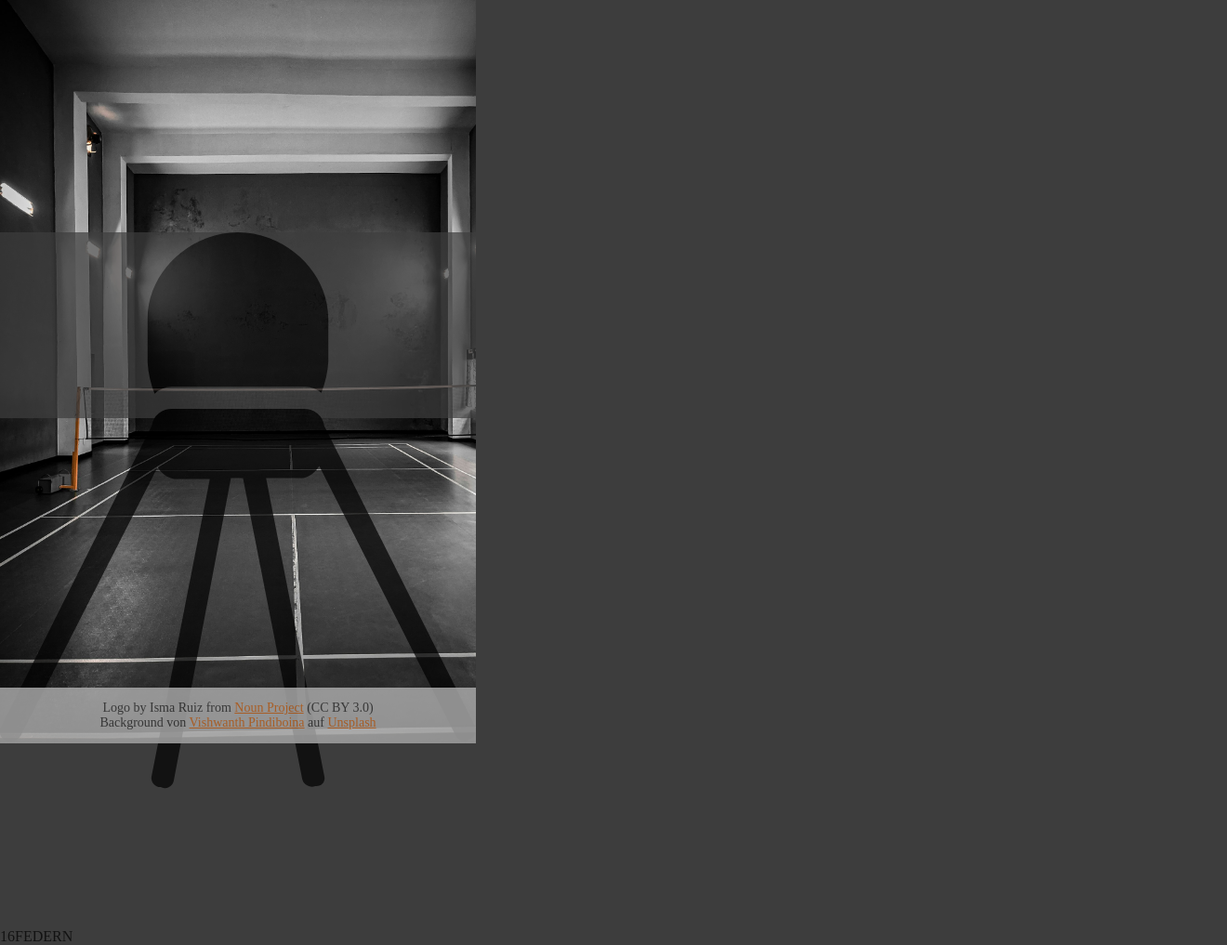
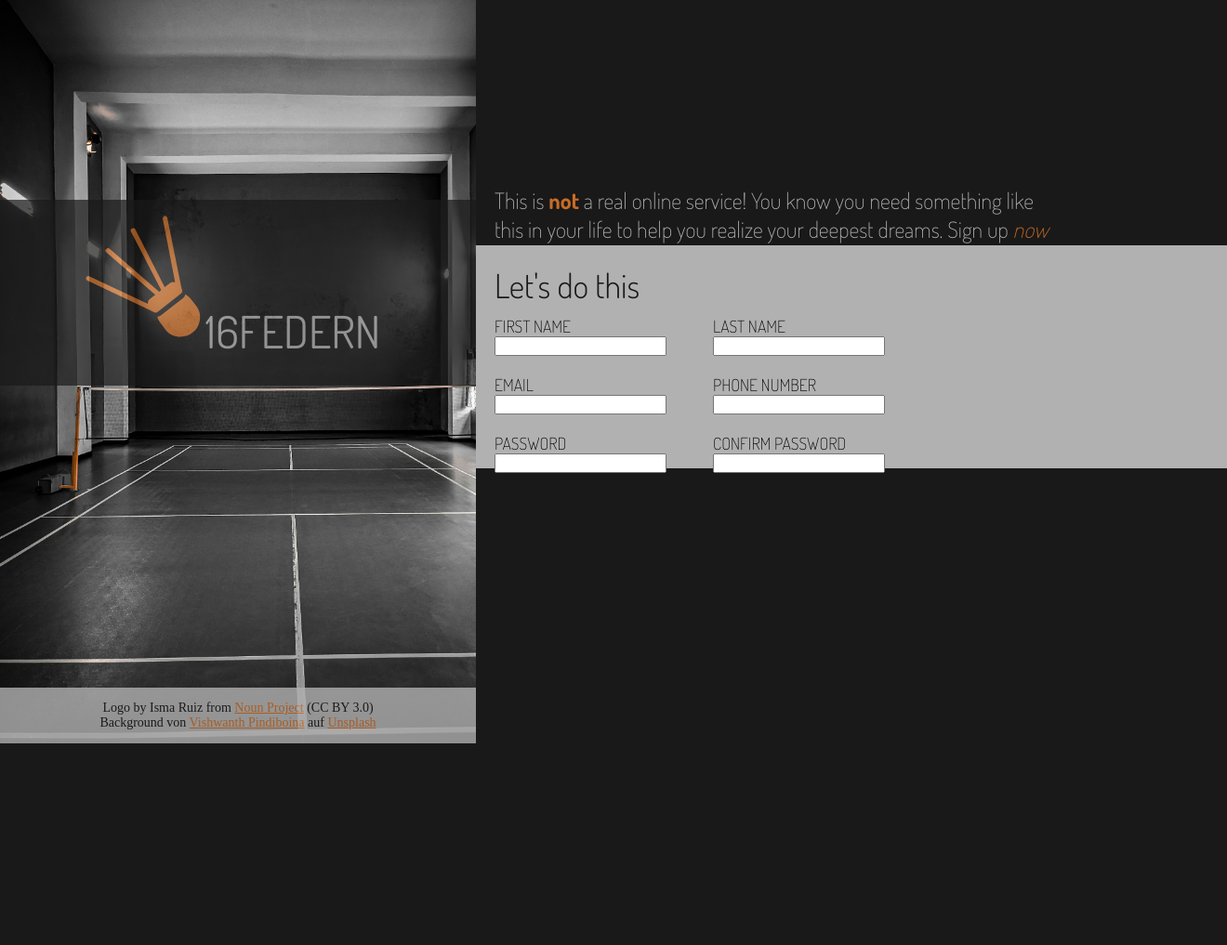
Before and after one commit to DerMoehre/signup-form, a plain HTML site: page index.html in a window 1280 px wide. Shown: the whole page at 93% size, 1320 px wide, since content can reach past the window. After the commit the page ends 800 px from the top, so only its background shows below. Drawn offline with Linux system fonts and the light colour scheme.

Commit message:
styled top and middle right

```diff
--- a/index.html
+++ b/index.html
@@ -13,7 +13,7 @@
         <div class="logo_section">
             <div class="logo_wrapper">
                 <img class="logo" src="assets/badminton-logo.svg" alt="logo">
-                <div class="logo_text">16FEDERN</div>
+                <h1>16FEDERN</h1>
             </div>
             <div class="thank_note">
                 <p>Logo by Isma Ruiz from <a href="https://thenounproject.com/browse/icons/term/badminton/" target="_blank" title="Badminton Icons"> Noun Project</a> (CC BY 3.0) <br>
@@ -22,7 +22,53 @@
             </div>
         </div>
         <div class="form_section">
+            <div class="top_section">
+                <div class="text_section">
+                <p>This is <b>not</b> a real online service! You know you need something like this in your life to help you realize your deepest dreams.
+                Sign up <i>now</i> to get you started.
+                </p>
 
+                You <i>know</i> you want to.
+                </div>
+            </div>
+            <div class="middle_section">
+                <h2>Let's do this</h2>
+                <div class="input_fields">
+                    <fieldset>
+                            <div class="column">
+                                <label for="first_name">FIRST NAME</label>
+                                <input type="text" id="first_name" name="first_name">
+                            </div>
+                            <div class="column">
+                                <label for="last_name">LAST NAME</label>
+                                <input type="text" id="last_name" name="last_name">
+                            </div>
+                    </fieldset>
+                    <fieldset>
+                        <div class="column">
+                            <label for="email">EMAIL</label>
+                            <input type="email" id="email" name="email">
+                        </div>
+                        <div class="column">
+                            <label for="phone">PHONE NUMBER</label>
+                            <input type="tel" id="phone" name="phone">
+                        </div>
+                    </fieldset>
+                    <fieldset>
+                        <div class="column">
+                            <label for="password">PASSWORD</label>
+                            <input type="password" id="password" name="password">
+                        </div>
+                        <div class="column">
+                            <label for="confirm_password">CONFIRM PASSWORD</label>
+                            <input type="password" id="confirm_password" name="confirm_password">
+                        </div>
+                    </fieldset>
+                </div>
+            </div>
+            <div class="bottom_section">
+
+            </div>
         </div>
 
     </div>
--- a/style.css
+++ b/style.css
@@ -1,5 +1,5 @@
 body {
-    --color-dark: #3d3d3d;
+    --color-dark: #191919;
     --color-highlight: #c96c26;
     --color-light: #b1b1b1;
     margin: 0;
@@ -26,11 +26,41 @@ a {
 }
 
 .logo_wrapper {
+    display: flex;
     height: 200px;
     width: 100%;
     background-color: var(--color-dark);
     opacity: 0.7;
-    margin-top: 250px;
+    margin-top: 215px;
+    align-items: baseline;
+    justify-content: center;
+    gap: 8px;
+}
+
+.logo {
+    max-height: 80%;
+    max-width: 100%;
+    filter: invert(43%) sepia(87%) saturate(577%) hue-rotate(346deg) brightness(93%) contrast(83%);
+    rotate: 142deg;
+}
+
+h1 {
+    font-weight: 400;
+    color: var(--color-light);
+    font-size: 48px;
+    font-family: 'Dosis';
+}
+
+h2 {
+    margin: 0;
+    font-weight: 300;
+    color: var(--color-dark);
+    font-size: 36px;
+    font-family: 'Dosis';
+}
+
+b, i {
+    color: var(--color-highlight);
 }
 
 .thank_note {
@@ -46,7 +76,56 @@ a {
 }
 
 .form_section {
+    display: flex;
+    flex-direction: column;
     width: 60%;
-    /* height: 100%; */
     background-color: var(--color-dark);
 }
+
+.top_section {
+    width: 100%;
+    height: 33%;
+    padding-left: 20px;
+}
+
+.text_section {
+    color: var(--color-light);
+    margin-top: 200px;
+    font-weight: 100;
+    font-size: 24px;
+    font-family: 'Dosis';
+    width: 80%;
+}
+
+.middle_section {
+    width: 100%;
+    height: 25%;
+    background-color: var(--color-light);
+    padding: 20px;
+}
+
+.input_fields {
+    width: 80%;
+    display: flex;
+    flex-direction: column;
+}
+
+fieldset {
+    margin: 0;
+    padding: 10px 0px;
+    border: none;
+    font-family: 'Dosis';
+    font-weight: 100;
+    font-size: 18px;
+    display: flex;
+    gap: 50px;
+}
+
+.field_name {
+    display: flex;
+}
+
+.column {
+    display: flex;
+    flex-direction: column;
+}
```
